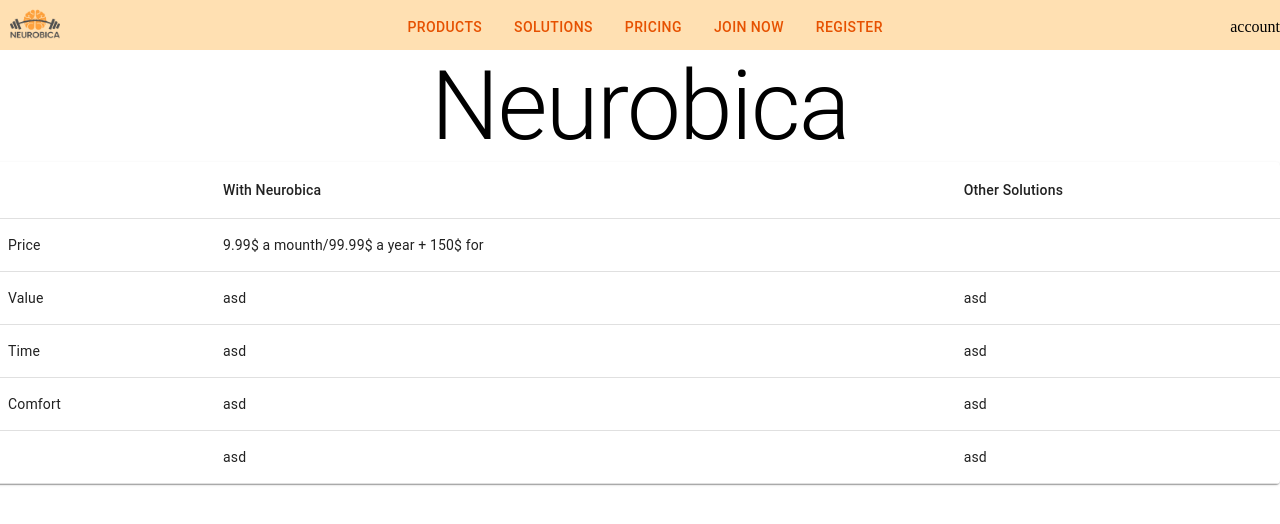
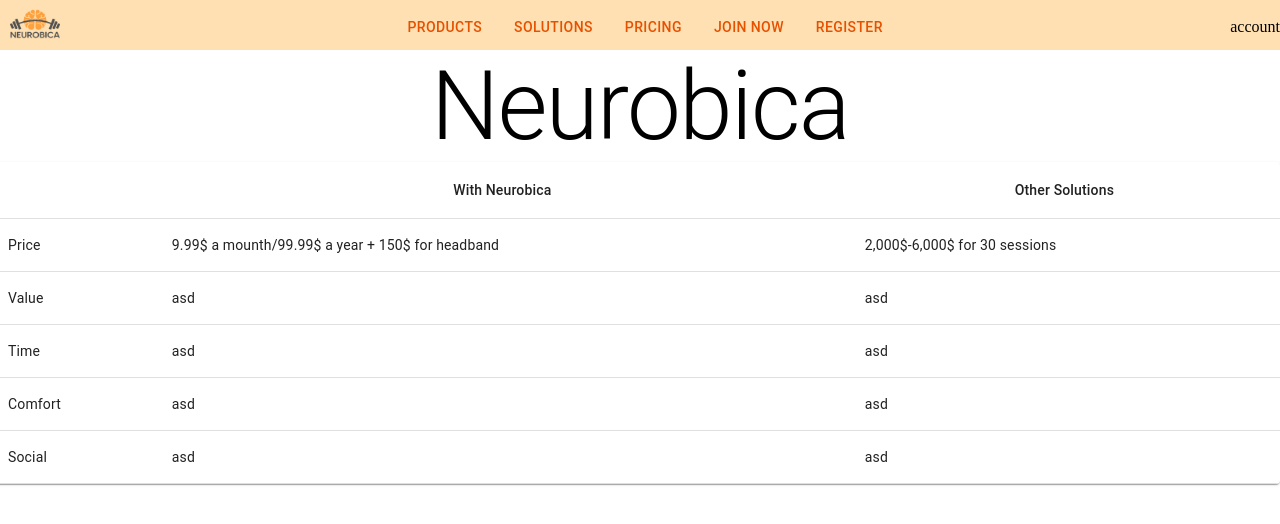
Before and after one commit to MNPCMW6444/neurobica-sites-landingpage, a React (Create React App) app: page / in a window 1280 px wide. Shown: the top 524 px of the page. Built offline with nearby package versions, Linux system fonts and the light colour scheme.

Commit message:
Update Michael.tsx

```diff
--- a/src/Michael.tsx
+++ b/src/Michael.tsx
@@ -9,19 +9,19 @@
 export default function Michael() {
   return (
     <TableContainer component={Paper}>
-      <Table aria-label="simple table" sx={{ alignItems: "center", alignContent: "center", justifyContent: "center" }}>
-        <TableHead>
+      <Table aria-label="simple table" sx={{ alignItems: "center", justifyContent: "center" }}>
+        <TableHead >
           <TableRow>
             <TableCell></TableCell>
-            <TableCell>With Neurobica</TableCell>
-            <TableCell>Other Solutions</TableCell>
+            <TableCell align="center" >With Neurobica</TableCell>
+            <TableCell align="center">Other Solutions</TableCell>
           </TableRow>
         </TableHead>
         <TableBody>
           <TableRow>
             <TableCell>Price</TableCell>
-            <TableCell>9.99$ a mounth/99.99$ a year + 150$ for </TableCell>
-            <TableCell></TableCell>
+            <TableCell>9.99$ a mounth/99.99$ a year + 150$ for headband </TableCell>
+            <TableCell>2,000$-6,000$ for 30 sessions</TableCell>
           </TableRow>
           <TableRow>
             <TableCell>Value</TableCell>
@@ -40,7 +40,7 @@
             <TableCell>asd</TableCell>
           </TableRow>
           <TableRow>
-            <TableCell></TableCell>
+            <TableCell>Social</TableCell>
             <TableCell>asd</TableCell>
             <TableCell>asd</TableCell>
           </TableRow>
```
